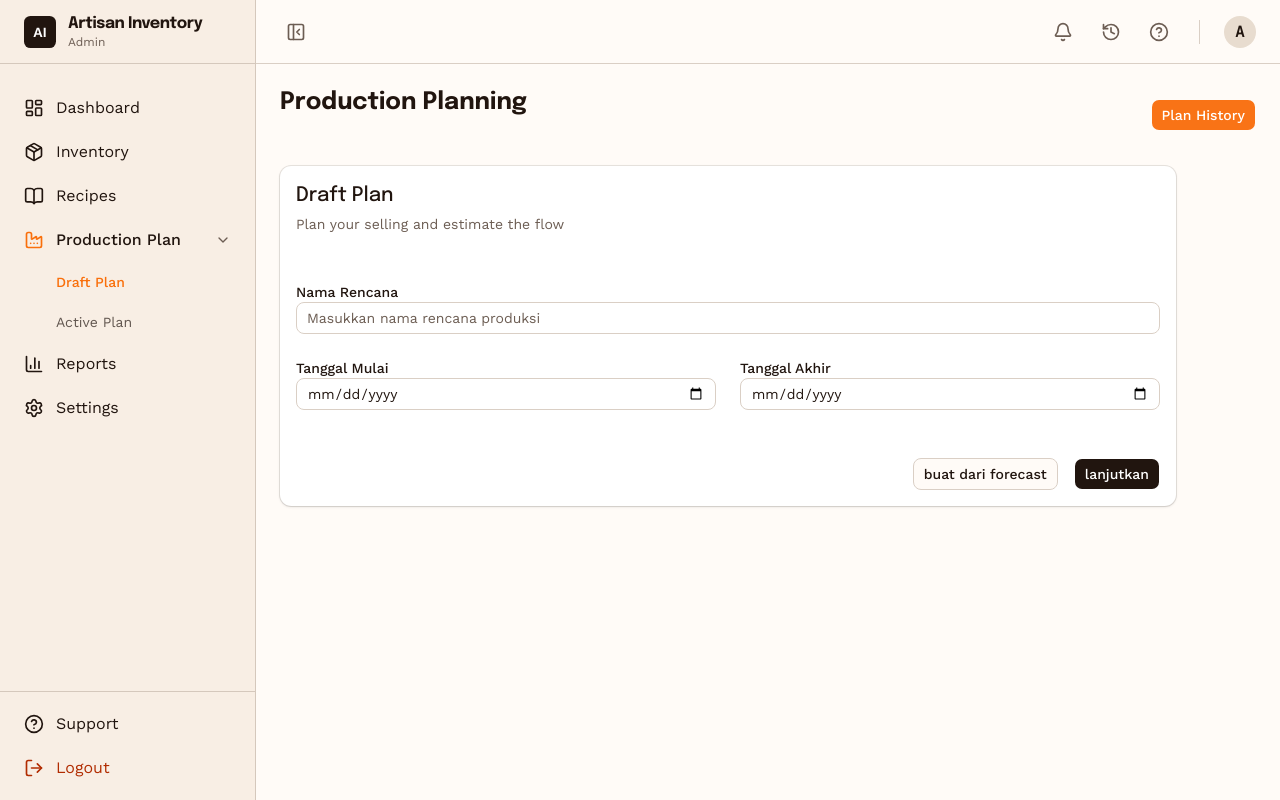
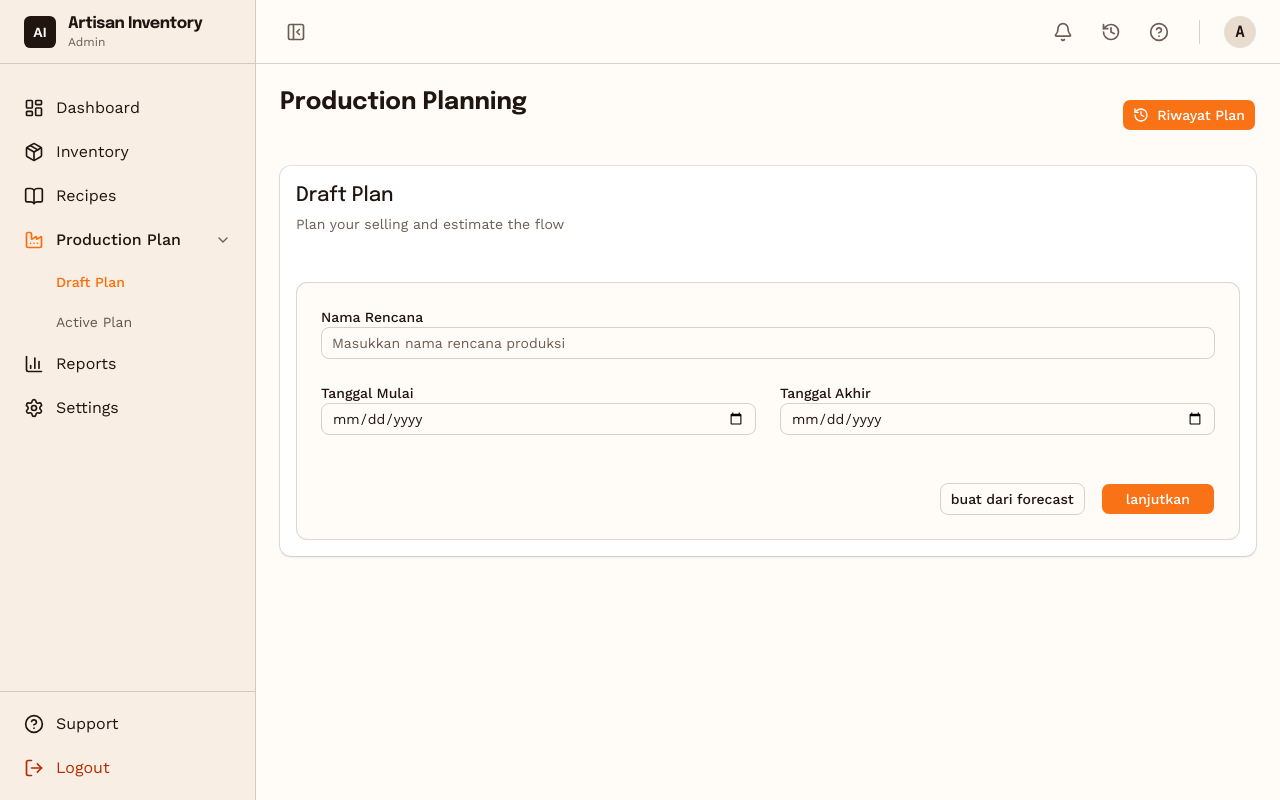
Before and after one commit to 505-kada-team/505-capstone-frontend, a React (Vite) app: page /admin/production-plan/draft in a window 1280 px wide. Built offline with nearby package versions, Linux system fonts and the light colour scheme.

Commit message:
fix: resize draft plan form page

```diff
--- a/src/pages/admin/production-plan/draft/DraftPlanPage.jsx
+++ b/src/pages/admin/production-plan/draft/DraftPlanPage.jsx
@@ -1,5 +1,6 @@
 import { useState, useEffect } from 'react';
 import { toast } from 'sonner';
+import { History } from 'lucide-react';
 
 import PageHeader from '@/components/shared/PageHeader';
 import { Card, CardContent, CardHeader, CardTitle, CardDescription } from '@/components/ui/card';
@@ -127,11 +128,12 @@ export default function DraftPlanPage() {
           badges={[{ label: 'DRAFT PLAN', variant: 'low stock' }]}
         />
         <Button className="bg-[#F97316] hover:bg-[#F97316]/90 text-white gap-2 font-medium">
-          Plan History
+          <History className="w-4 h-4" />
+          Riwayat Plan
         </Button>
       </div>
 
-      <Card className="max-w-4xl shadow-sm">
+      <Card className="w-full shadow-sm">
         <CardHeader className="pb-4">
           <CardTitle className="text-xl">Draft Plan</CardTitle>
           <CardDescription>Plan your selling and estimate the flow</CardDescription>
@@ -139,7 +141,7 @@ export default function DraftPlanPage() {
 
         <CardContent>
           {step === 1 && (
-            <div className="flex flex-col gap-6 mt-4">
+            <div className="border border-border/80 rounded-xl p-6 mt-4 flex flex-col gap-6 bg-background">
               <div className="space-y-2">
                 <label className="text-sm font-medium text-foreground capitalize">nama rencana</label>
                 <Input
@@ -169,10 +171,10 @@ export default function DraftPlanPage() {
               </div>
 
               <div className="flex justify-end gap-4 mt-6">
-                <Button variant="outline" onClick={handleForecast}>
+                <Button variant="outline" className="border-border hover:bg-muted" onClick={handleForecast}>
                   buat dari forecast
                 </Button>
-                <Button onClick={handleNext}>
+                <Button className="bg-[#F97316] hover:bg-[#F97316]/90 text-white font-medium px-6" onClick={handleNext}>
                   lanjutkan
                 </Button>
               </div>
@@ -180,11 +182,11 @@ export default function DraftPlanPage() {
           )}
 
           {step === 2 && (
-            <div className="flex flex-col gap-6 mt-4">
+            <div className="border border-border/80 rounded-xl p-6 mt-4 flex flex-col gap-6 bg-background">
               <div className="flex items-end gap-4">
                 <div className="flex-1 space-y-2">
                   <label className="text-sm font-medium text-foreground capitalize">pilih menu</label>
-                  <Select className="" value={selectedMenu} onValueChange={setSelectedMenu}>
+                  <Select value={selectedMenu} onValueChange={setSelectedMenu}>
                     <SelectTrigger className="w-full">
                       <SelectValue placeholder="Select menu item..." />
                     </SelectTrigger>
@@ -206,9 +208,9 @@ export default function DraftPlanPage() {
                 <Button
                   variant="secondary"
                   onClick={handleAddToCart}
-                  className="bg-[#E6D5C3] text-primary hover:bg-[#E6D5C3]/80 border border-[#E6D5C3]/40"
+                  className="bg-[#E6D5C3] text-primary hover:bg-[#E6D5C3]/80 border border-[#E6D5C3]/40 px-6 font-medium"
                 >
-                  Add
+                  tambah
                 </Button>
               </div>
 
@@ -226,7 +228,7 @@ export default function DraftPlanPage() {
                   <tbody className="divide-y">
                     {cart.map((item, index) => (
                       <tr key={index}>
-                        <td className="py-3 px-4 text-foreground">{item.name}</td>
+                        <td className="py-3 px-4 text-foreground capitalize">{item.name}</td>
                         <td className="py-3 px-4 text-center font-mono">{item.qty}</td>
                         <td className="py-3 px-4 font-mono">{formatRp(item.subtotal)}</td>
                         <td className="py-3 px-4 text-center">
@@ -253,14 +255,14 @@ export default function DraftPlanPage() {
               {/* Total Summary */}
               <div className="flex justify-between items-end mt-4">
                 <div className="flex flex-col gap-1">
-                  <span className="text-sm text-muted-foreground capitalize">estimasi total (harga jual)</span>
-                  <span className="text-xl font-bold font-mono">{formatRp(totalEstimated)}</span>
+                  <span className="text-xs text-muted-foreground capitalize font-medium">estimasi total (harga jual)</span>
+                  <span className="text-2xl font-bold font-mono text-foreground">{formatRp(totalEstimated)}</span>
                 </div>
                 <div className="flex gap-4">
-                  <Button variant="outline" onClick={() => setStep(1)} disabled={isSubmitting}>
+                  <Button variant="outline" className="border-border hover:bg-muted" onClick={() => setStep(1)} disabled={isSubmitting}>
                     kembali
                   </Button>
-                  <Button onClick={handleCreatePlan} disabled={isSubmitting}>
+                  <Button className="bg-[#F97316] hover:bg-[#F97316]/90 text-white font-medium px-6" onClick={handleCreatePlan} disabled={isSubmitting}>
                     {isSubmitting ? 'memproses...' : 'buat plan'}
                   </Button>
                 </div>
```
